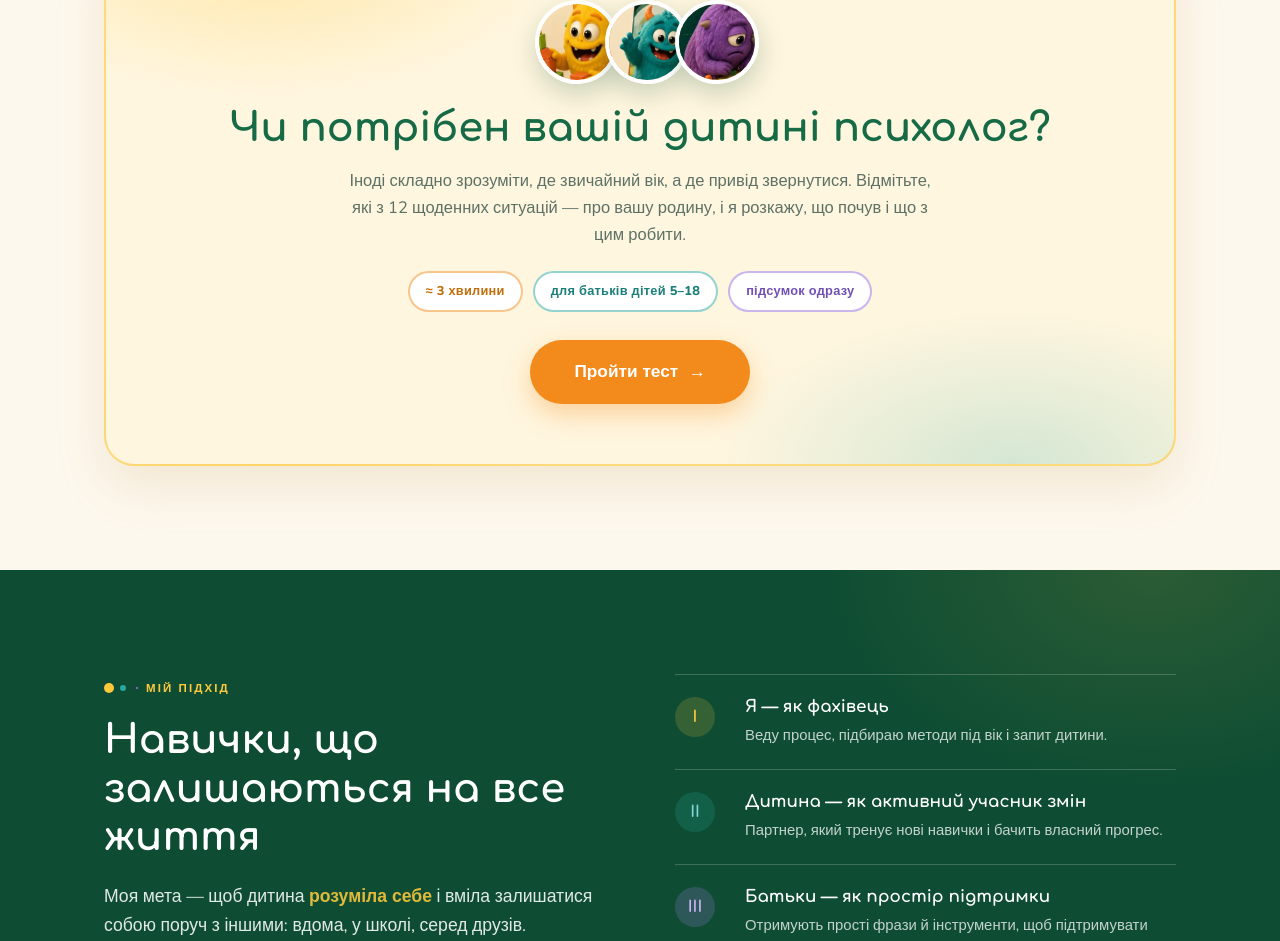
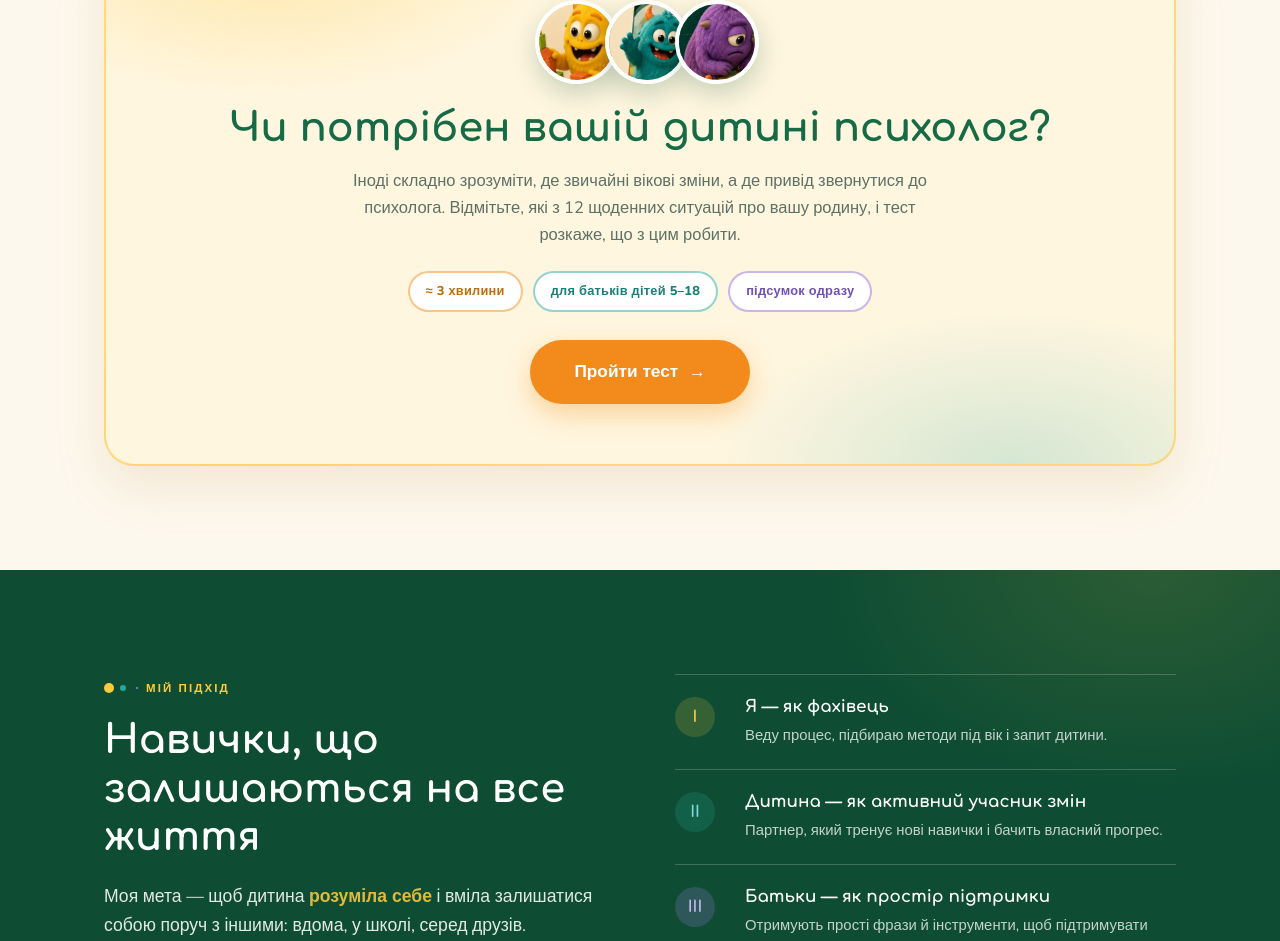
Before and after one commit to yakovina/matvii-site, a Next.js app: page / in a window 1280 px wide. Shown: the part 1872-2813 px from the top of the page. Built offline with nearby package versions, Linux system fonts and the light colour scheme.

Commit message:
Опис тесту у формулюванні Саші

```diff
--- a/app/page.jsx
+++ b/app/page.jsx
@@ -151,9 +151,9 @@ export default function HomePage() {
             </div>
             <h2>Чи потрібен вашій дитині психолог?</h2>
             <p>
-              Іноді складно зрозуміти, де звичайний вік, а де привід звернутися. Відмітьте,
-              які з 12 щоденних ситуацій — про вашу родину, і я розкажу, що почув і що з цим
-              робити.
+              Іноді складно зрозуміти, де звичайні вікові зміни, а де привід звернутися до
+              психолога. Відмітьте, які з 12 щоденних ситуацій про вашу родину, і тест
+              розкаже, що з цим робити.
             </p>
             <div className="quiz-cta-meta">
               <span className="chip">≈ 3 хвилини</span>
```
